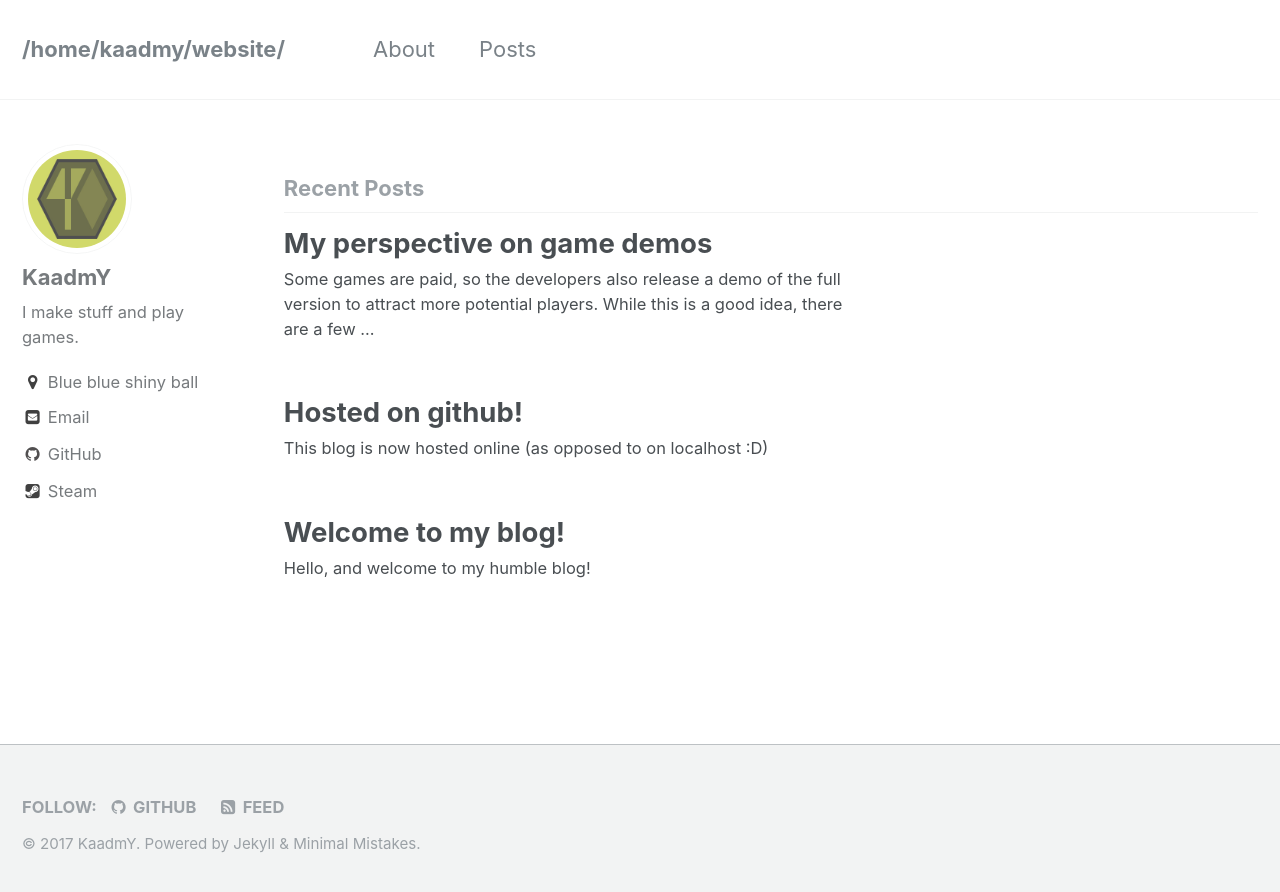
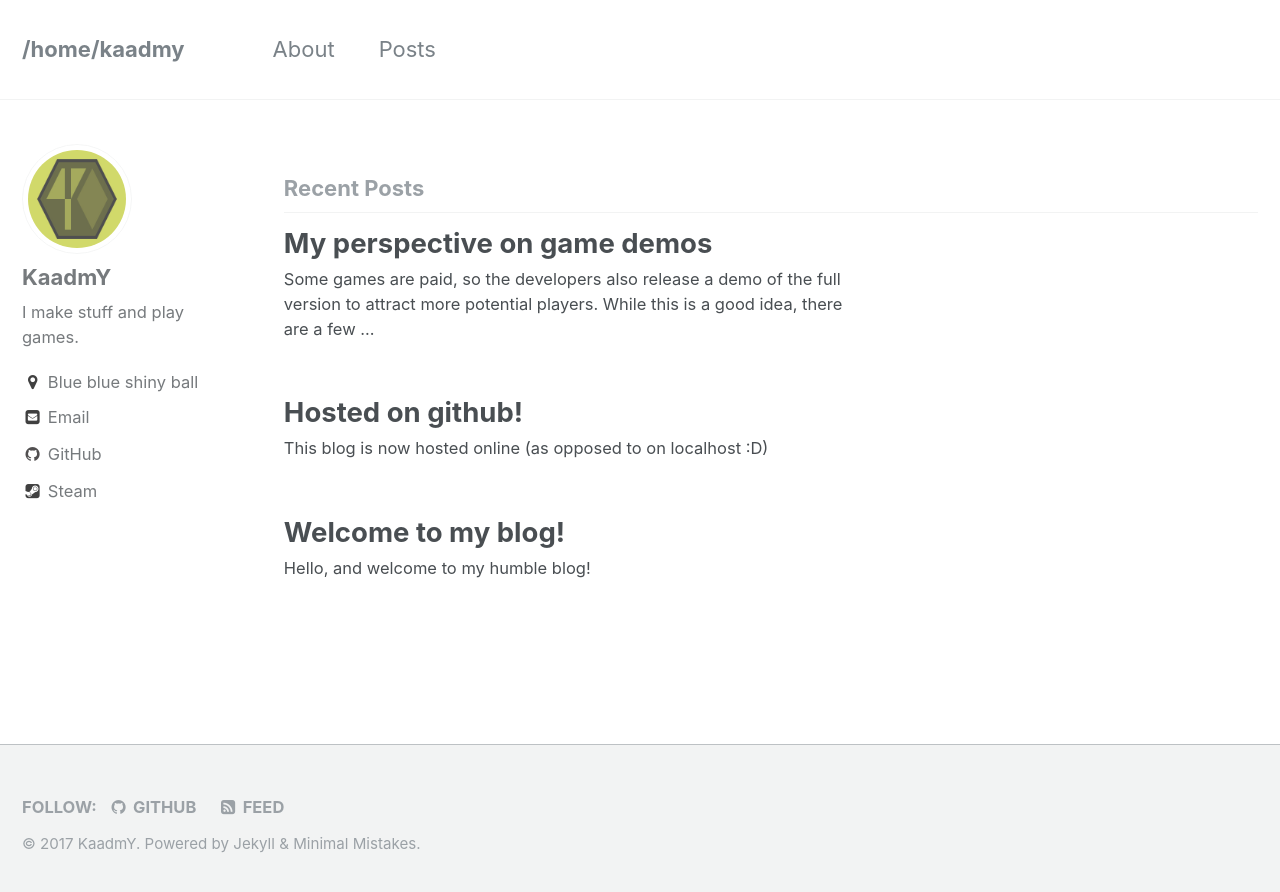
Before and after one commit to kaadmy/kaadmy.github.io-archive, a Jekyll site: the page built from index.html, in a window 1280 px wide. Shown: the top 892 px of the page. Built offline with Jekyll 4.4.1, drawn with Linux system fonts in a browser that asks for light colours; the list of posts is cut into pages by our own code.

Commit message:
Hopefully fix the title seperator

```diff
--- a/_config.yml
+++ b/_config.yml
@@ -7,8 +7,8 @@
 
 # Site Settings
 locale                   : "en"
-title                    : "/home/kaadmy/website/"
-title_separator          : "@"
+title                    : "/home/kaadmy"
+title_separator          : "-"
 name                     : "KaadmY"
 description              : "My website where I do stuff"
 url                      : https://kaadmy.github.io # the base hostname & protocol for your site e.g. "https://mmistakes.github.io"
```
